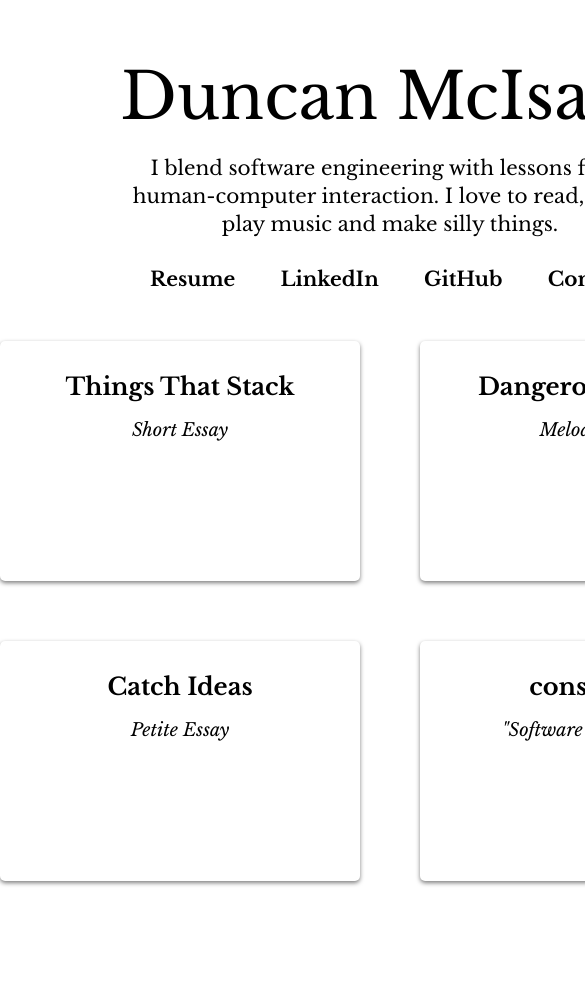
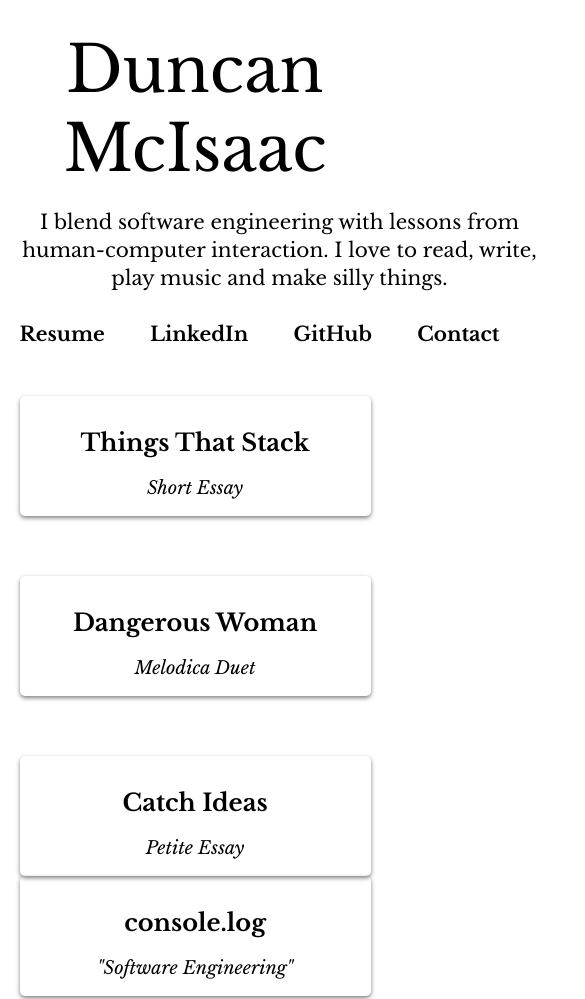
Before and after one commit to 00f2ff/2018-website, a plain HTML site: page index2.html in a window 390 px wide. Shown: the top 999 px of the page, 585 px wide, since content can reach past the window. Before the commit the page ends 941 px from the top, so only its background shows below. Drawn offline with nearby package versions, Linux system fonts and the light colour scheme.

Commit message:
adding media queries

```diff
--- a/index2.html
+++ b/index2.html
@@ -6,12 +6,13 @@
   <link rel="stylesheet" type="text/css" href="style/normalize.min.css">
   <link href="https://fonts.googleapis.com/css?family=Libre+Baskerville:400,400i,700" rel="stylesheet">
   <link rel="stylesheet" type="text/css" href="style/index2.css">
+  <link rel="stylesheet" type="text/css" href="style/responsive.css">
 </head>
 <body>
   <div id="container">
-    <div class="text_64">Duncan McIsaac</div>
-    <div class="intro text_20">I blend software engineering with lessons from human-computer interaction. I love to read, write, play music and make silly things. </div>
-    <ul class="links text_20">
+    <div class="text_size1">Duncan McIsaac</div>
+    <div class="intro text_size4">I blend software engineering with lessons from human-computer interaction. I love to read, write, play music and make silly things. </div>
+    <ul class="links text_size4">
       <li><a target="_blank" href="files/duncan_mcisaac_feb18_resume.pdf">Resume</a></li>
       <li><a target="_blank" href="https://www.linkedin.com/in/dmcisaac">LinkedIn</a></li>
       <li><a target="_blank" href="https://github.com/duncan93">GitHub</a></li>
@@ -19,20 +20,20 @@
     </ul>
     <div class="card-container">
       <a href="things/things_that_stack.html"><div class="card card_small">
-        <div class="title text_24">Things That Stack</div>
-        <div class="subtitle text_18">Short Essay</div>
+        <div class="title text_size3">Things That Stack</div>
+        <div class="subtitle text_size5">Short Essay</div>
       </div></a>
       <a href="things/dangerous_woman.html"><div class="card card_small">
-          <div class="title text_24">Dangerous Woman</div>
-          <div class="subtitle text_18">Melodica Duet</div>
+          <div class="title text_size3">Dangerous Woman</div>
+          <div class="subtitle text_size5">Melodica Duet</div>
       </div></a>
       <a href="things/catch_ideas.html"><div class="card card_small">
-          <div class="title text_24">Catch Ideas</div>
-          <div class="subtitle text_18">Petite Essay</div>
+          <div class="title text_size3">Catch Ideas</div>
+          <div class="subtitle text_size5">Petite Essay</div>
       </div></a>
       <a href="things/console.log.html"><div class="card card_small">
-          <div class="title text_24">console.log</div>
-          <div class="subtitle text_18">"Software Engineering"</div>
+          <div class="title text_size3">console.log</div>
+          <div class="subtitle text_size5">"Software Engineering"</div>
       </div></a>
     </div>
   </div>
--- a/style/index2.css
+++ b/style/index2.css
@@ -15,24 +15,28 @@ body {
   text-align: center;
 }
 
-.text_64 { /* obviously these names need to change since we're going to use media queries */
+.text_size1 {
   font-size: 64px;
 }
 
-.text_48 {
+.text_size2 {
   font-size: 48px;
 }
 
-.text_24 {
+.text_size3 {
   font-size: 24px;
 }
 
-.text_20 {
+.text_size4 {
   font-size: 20px;
 }
 
-.text_18 {
+.text_size5 {
   font-size: 18px;
+}
+
+.text_size6 {
+  font-size: 16px;
 }
 
 .title {
@@ -46,14 +50,14 @@ body {
 
 .intro {
   width: 520px;
-  margin: inherit;
+  margin: 0 auto;
   padding: 20px 0px 30px 0px;
   line-height: var(--line-height);
 }
 
 .links {
   width: 480px;
-  margin: inherit;
+  margin: 0 auto;
   padding: 0px 0px 50px 0px;
   list-style: none;
   display: flex;
@@ -119,7 +123,6 @@ a, a:visited {
 
 .date {
   padding-top: 10px;
-  font-size: 16px;
 }
 
 .writing {
@@ -134,7 +137,6 @@ a, a:visited {
   text-indent: 2em;
   --paragraph-spacing: calc(1em * (var(--line-height) - 1) / 2);
   margin: var(--paragraph-spacing) 0px;
-  font-size: 16px;
 }
 
 .code-wrapper {
--- /dev/null
+++ b/style/normalize.min.css
@@ -0,0 +1 @@
+.image-subtitle,.project-title{text-align:center}.project-title{font-size:24px;margin:20px 0}.logo-holder{width:300px}a.logo-link div{margin:0 auto}a.logo-link{outline:0}a.logo-link.logo-link--oc div{background-color:#5abd02;height:40px;width:250px}a.logo-link.logo-link--boeing div{height:35px;width:154px}a.logo-link.logo-link--spiceworks div{height:18px;width:194px}.video-wrapper{position:relative;padding-bottom:50.625%;height:0;overflow:hidden;max-width:90%;margin:0 auto}.video-wrapper embed,.video-wrapper iframe,.video-wrapper object{position:absolute;top:0;left:0;width:100%;height:100%}.image-wrapper img{max-height:90%;max-width:90%;margin:0 5%}.image-subtext{margin-top:12px;font-size:12px}.project-divider{height:15px}@media only screen and (min-width :480px){.logo-holder{width:460px}}@media only screen and (min-width :768px){.project-title{text-align:left}.image-subtext{margin-top:15px;font-size:16px}a.logo-link div{margin:0}}
--- /dev/null
+++ b/style/responsive.css
@@ -0,0 +1,44 @@
+/* For more common queries:
+ * https://medium.com/@uiuxlab/the-most-used-responsive-breakpoints-in-2017-of-mine-9588e9bd3a8a
+ */
+
+@media all and (max-width : 800px) {
+	#container {
+    margin: 0% 5%;
+    width: 90%;
+    /* width: 700px;
+    margin: 0px 34px; */
+    /* TODO: consider using percentages instead here.
+       Also, I'm not sure if pre-calc will work */
+    padding: 30px 0px;
+  }
+
+  .card-container {
+    /* padding: 0px 30px; */
+    /* grid-column-gap: 40px; */
+    grid-column-gap: 5%;
+  }
+
+  .card_small {
+    /* 5/6 */
+    /* width: 300px; */
+    width: 100%;
+    height: 200px;
+  }
+
+}
+
+@media all and (max-width : 575px) {
+	#container {
+    /* width: 100%; */
+  }
+
+  .card-container {
+    grid-template-columns: 1fr;
+    /* grid-column-gap: 30px; */
+  }
+
+  .card_small {
+    height: 120px;
+  }
+}
```
Also changed, not shown: things/catch_ideas.html (+3 -3 lines), things/console.log.html (+3 -3 lines), things/dangerous_woman.html (+3 -3 lines), things/template.html (+3 -3 lines), things/things_that_stack.html (+3 -3 lines), 1 other file.
